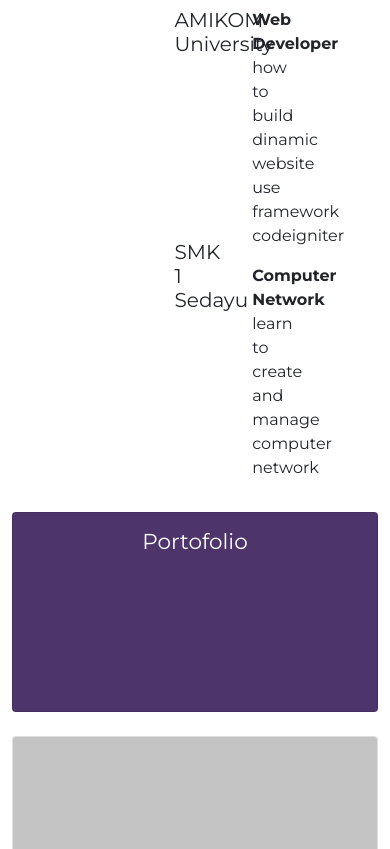
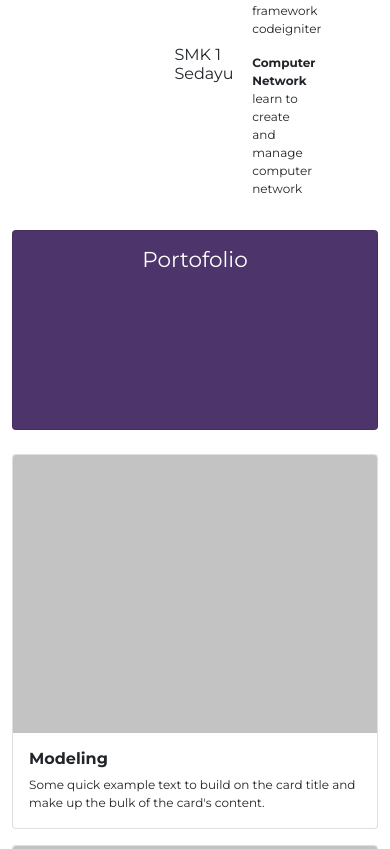
Before and after one commit to susant0/susant0.github.io, a plain HTML site: page resume.html in a window 390 px wide. Shown: the part 679-1528 px from the top of the page. Drawn offline with nearby package versions, Linux system fonts and the light colour scheme.

Commit message:
menambahkan di style.css agar text menjadi responsif

```diff
--- a/css/style.css
+++ b/css/style.css
@@ -13,11 +13,6 @@ body{
     font-weight: bold;
     font-size: 4rem;
 }
-@media (max-width: 600px) {
-   .card-body .col-6{
-        width:unset;
-    }
-}
 .card-body{
     position: relative;
     overflow: hidden;
@@ -32,7 +27,21 @@ body{
     background-color: #143f5f;
     border-color:#143f5f;
 }
-
+@media (max-width: 500px) {
+    .card-body .col-6{
+         width:unset;
+     }
+ }
+ @media (max-width: 500px) {
+    body{
+         font-size: 12px;
+     }
+ }
+ @media (max-width: 500px) {
+    .content h5{
+         font-size: 1rem;
+     }
+ }
 /* resume  */
 .bg-cyan{
     background-color: #2AB0A8;
```
